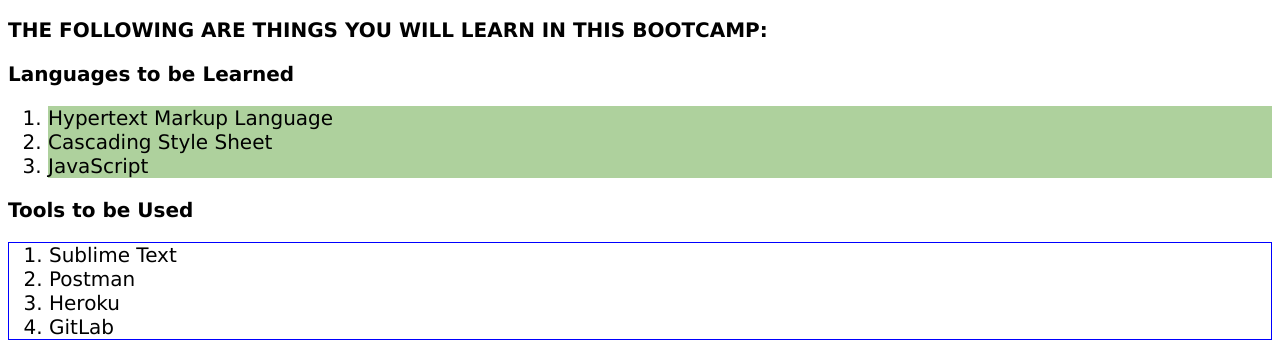
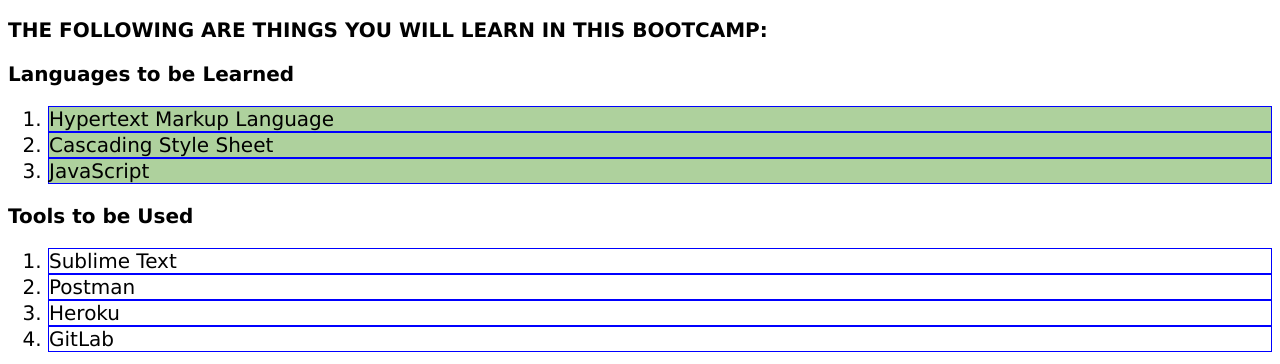
Before and after one commit to buraiii/s06, a plain HTML site: page index.html in a window 1280 px wide. Shown: the part 264-628 px from the top of the page. Drawn offline with Linux system fonts and the light colour scheme.

Commit message:
change li border

```diff
--- a/css/index.css
+++ b/css/index.css
@@ -25,7 +25,7 @@ h1{
 }
 
 /* attribute selector */
-ol[type]{
+li[class]{
 	border:1px solid blue;
 }
 
--- a/index.html
+++ b/index.html
@@ -54,10 +54,10 @@
  <!-- 10. Change the border of the tools to be used list items using an attribute selectors. Change it to blue or rgb(157, 176, 209)-->
         <h3>Tools to be Used</h3>
         <ol type="1">
-            <li>Sublime Text</li>
-            <li>Postman</li>
-            <li>Heroku</li>
-            <li>GitLab</li>
+            <li class="tools">Sublime Text</li>
+            <li class="tools">Postman</li>
+            <li class="tools">Heroku</li>
+            <li class="tools">GitLab</li>
         </ol>
 
         <!-- Combinator Selectors -->
```
